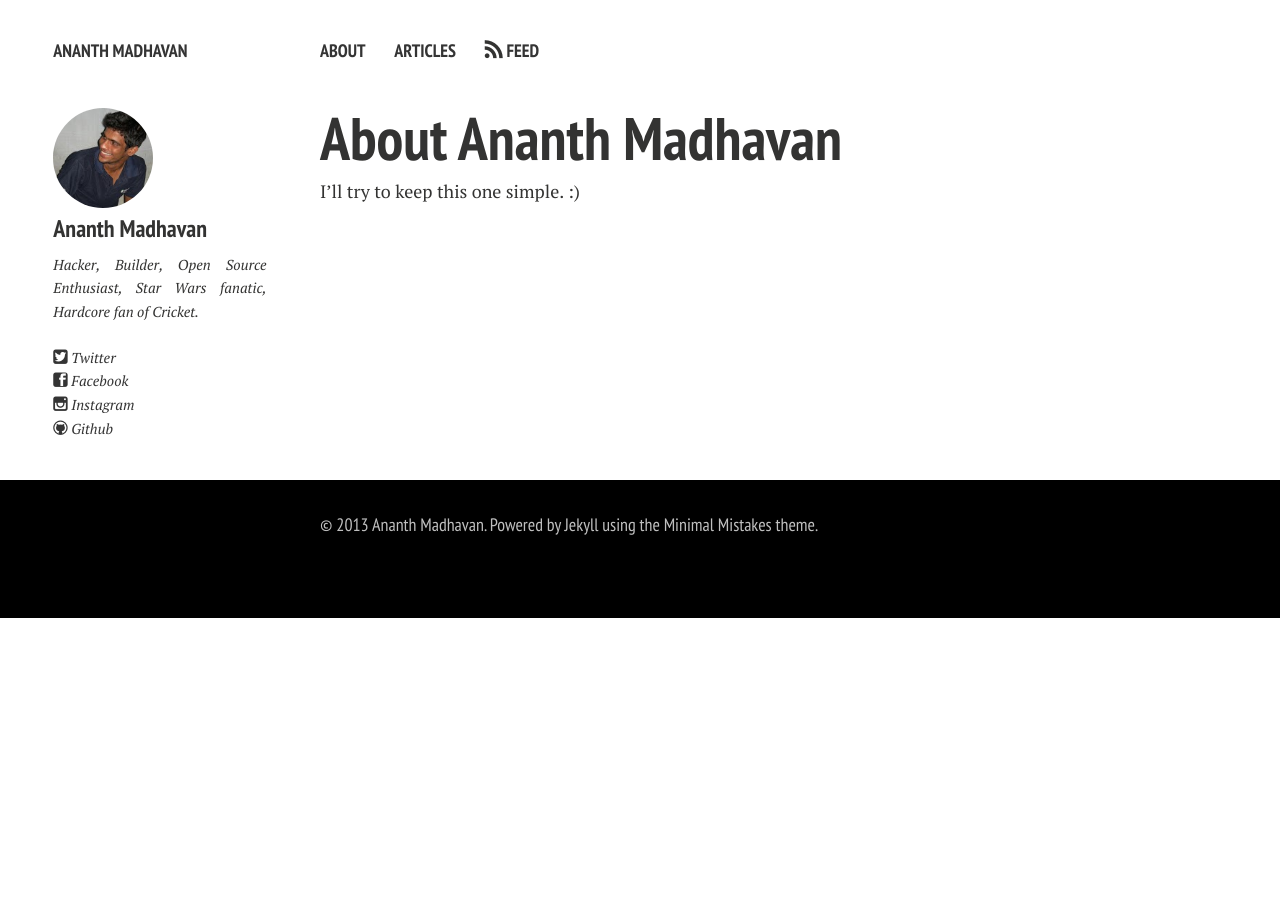
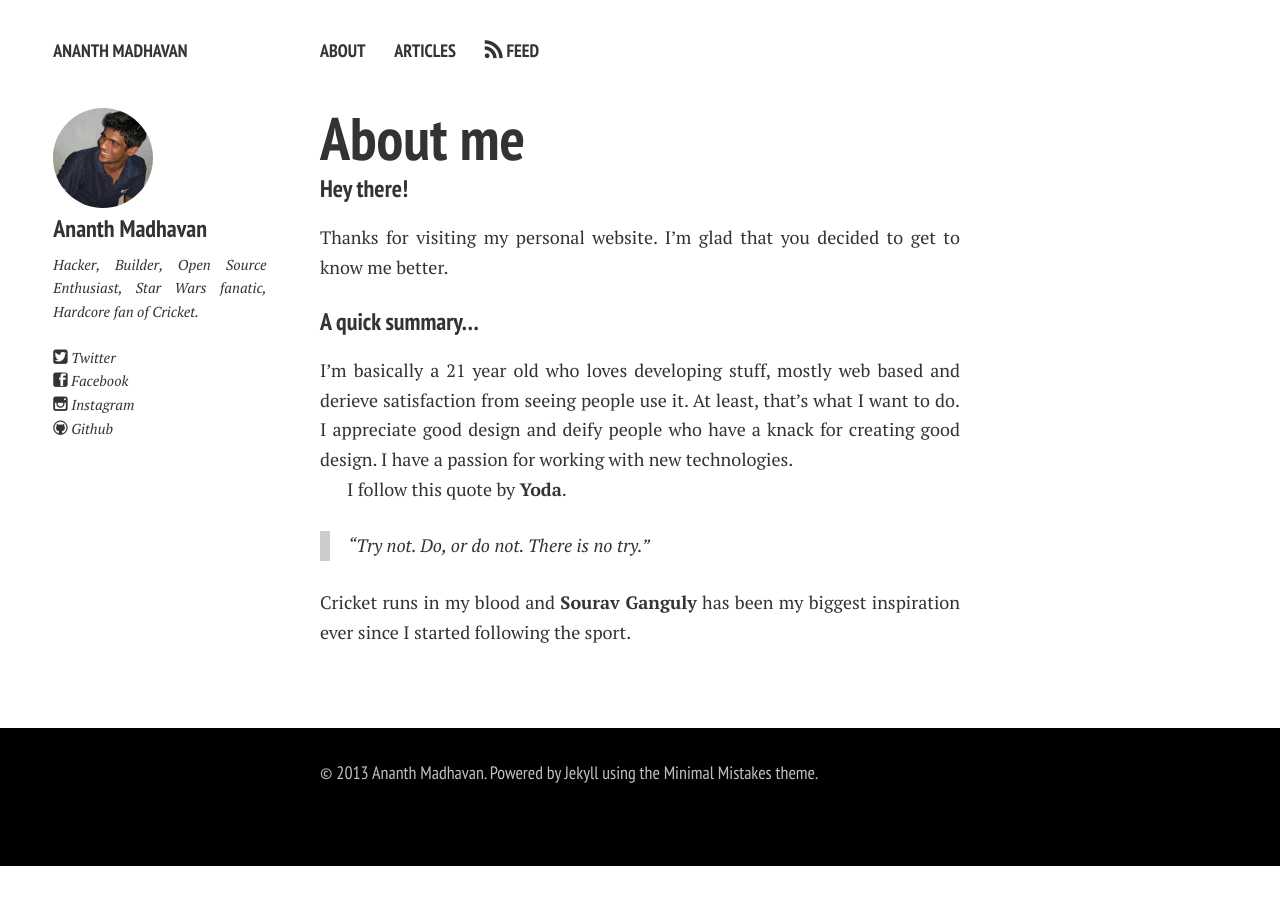
Before and after one commit to ananth99/ananth99.github.com, a Jekyll site: the page built from about.md, in a window 1280 px wide. Built offline with Jekyll 4.4.1, drawn with Linux system fonts in a browser that asks for light colours; nearby versions of some CDN libraries.

Commit message:
Edited about.md

```diff
--- a/about.md
+++ b/about.md
@@ -1,10 +1,20 @@
 ---
 layout: page
 permalink: /about/index.html
-title: About Ananth Madhavan
+title: About me
 tagline: Minimal Mistakes, a Jekyll Theme
 tags: [about, Jekyll, theme, responsive]
 modified: 9-9-2013
 
 ---
-I'll try to keep this one simple. :)
+#### Hey there!
+Thanks for visiting my personal website. I'm glad that you decided to get to know me better.
+
+#### A quick summary...
+I'm basically a 21 year old who loves developing stuff, mostly web based and derieve satisfaction from seeing people use it. At least, that's what I want to do. I appreciate good design and deify people who have a knack for creating good design. I have a passion for working with new technologies.
+
+I follow this quote by **[Yoda](http://en.wikipedia.org/wiki/Yoda)**.
+
+> "Try not. Do, or do not. There is no try."
+
+Cricket runs in my blood and **[Sourav Ganguly](http://en.wikipedia.org/wiki/Sourav_Ganguly)** has been my biggest inspiration ever since I started following the sport.
```
Also changed, not shown: 2 other files.
